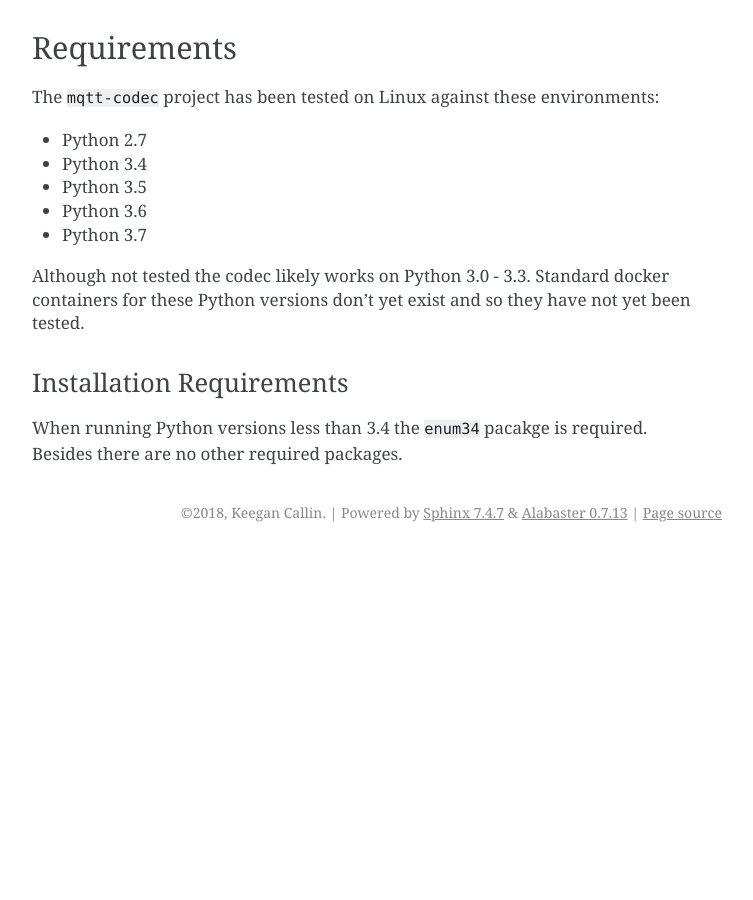
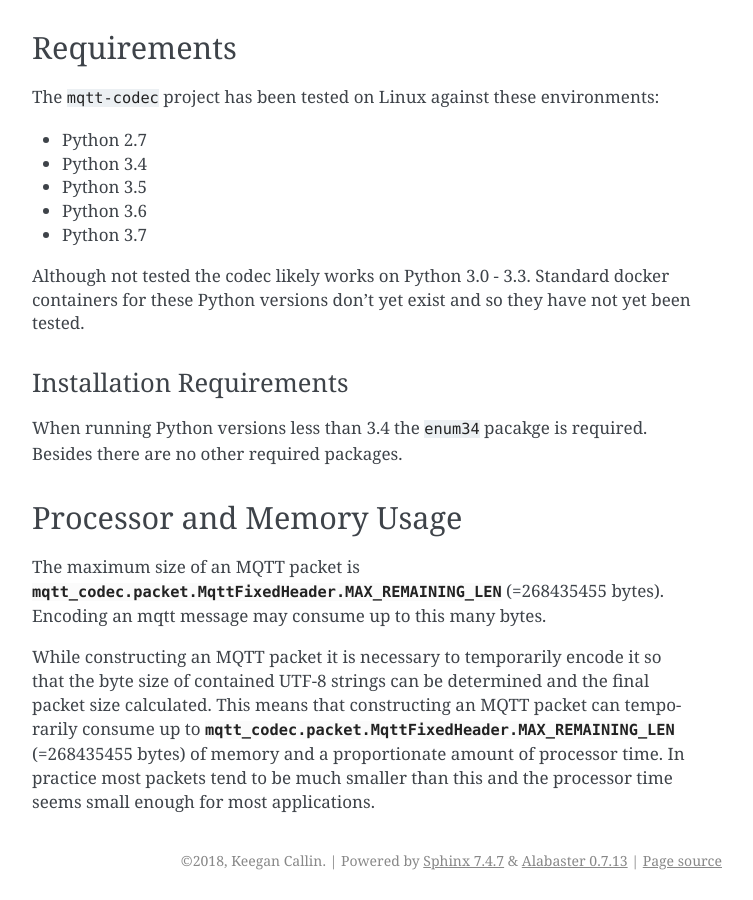
Before and after one commit to kcallin/mqtt-codec, a Sphinx documentation site: the page built from doc/source/user_guide.rst, in a window 1280 px wide and 900 px high, scrolled down 1294 px. Shown: the whole window, without its empty margins (388-1141 px from the left). Built offline with Sphinx 7.4.7, drawn with Linux system fonts in a browser that asks for light colours; before the commit the page ends 1846 px from its top, so only the background shows below that; some of the changed text lies outside the part shown.

Commit message:
Added memory and processor usage note to developer_guide.rst.

```diff
--- a/doc/source/user_guide.rst
+++ b/doc/source/user_guide.rst
@@ -84,3 +84,19 @@ Installation Requirements
 
 When running Python versions less than 3.4 the ``enum34`` pacakge is
 required.  Besides there are no other required packages.
+
+
+Processor and Memory Usage
+===========================
+
+The maximum size of an MQTT packet is :const:`mqtt_codec.packet.MqttFixedHeader.MAX_REMAINING_LEN` (=268435455 bytes).
+Encoding an mqtt message may consume up to this many bytes.
+
+While constructing an MQTT packet it is necessary to temporarily encode
+it so that the byte size of contained UTF-8 strings can be determined
+and the final packet size calculated.  This means that constructing an
+MQTT packet can temporarily consume up to
+:const:`mqtt_codec.packet.MqttFixedHeader.MAX_REMAINING_LEN` (=268435455 bytes)
+of memory and a proportionate amount of processor time.  In practice
+most packets tend to be much smaller than this and the processor time
+seems small enough for most applications.
```
